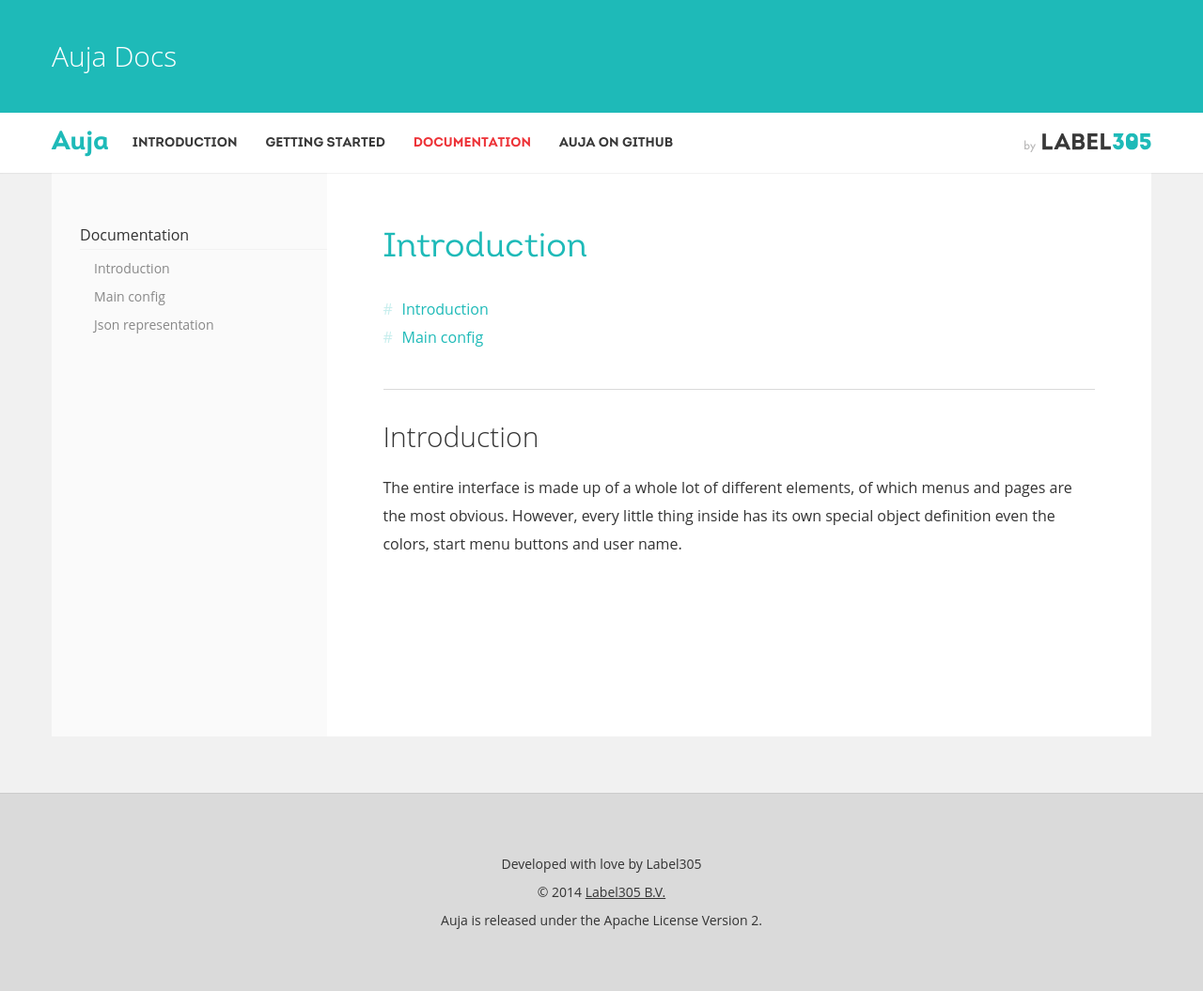
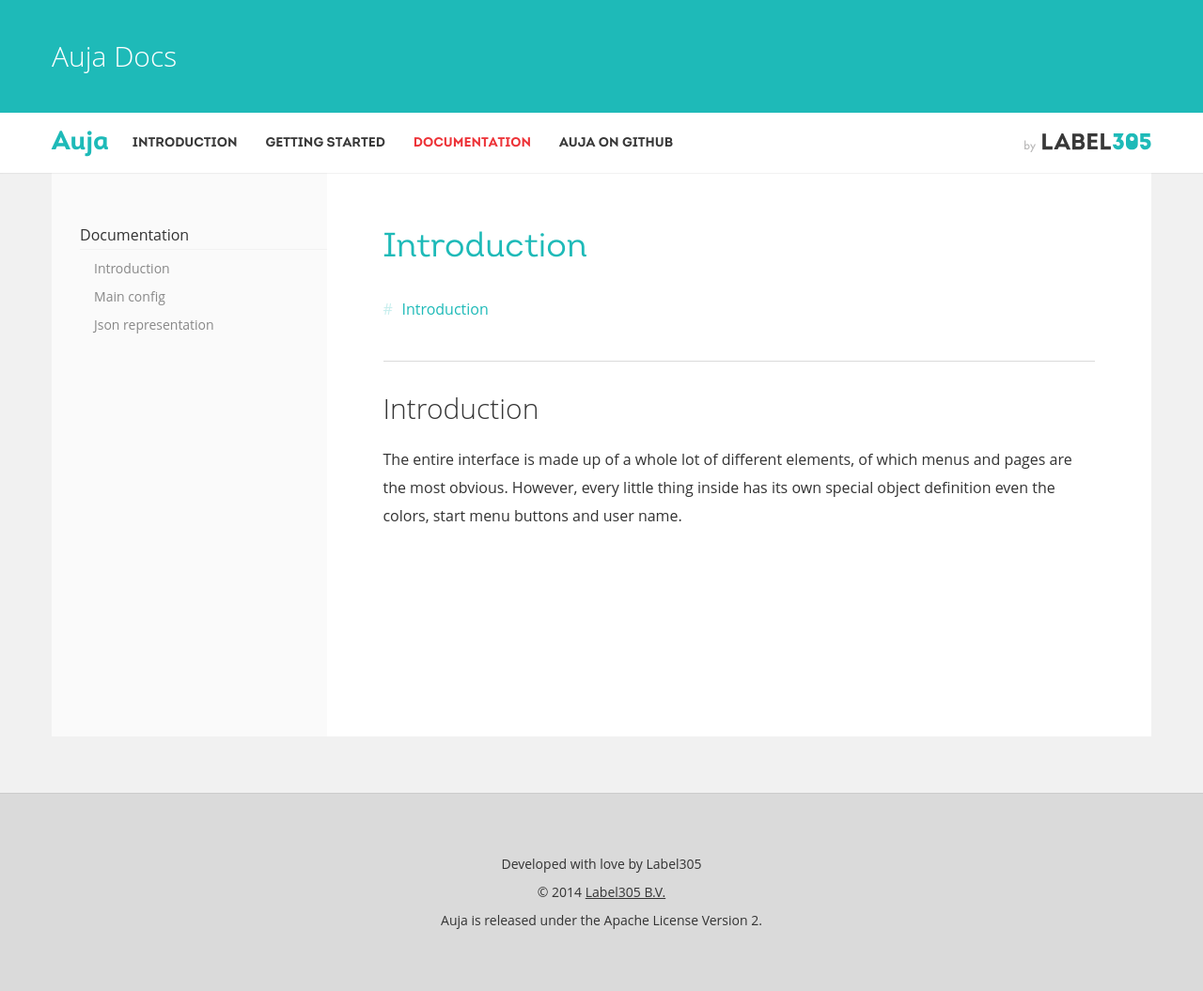
Before and after one commit to Label305/Auja, a Jekyll site: the page built from documentation/index.md, in a window 1280 px wide. Shown: the whole page at 94% size. Built offline with Jekyll 4.4.1, drawn with Linux system fonts in a browser that asks for light colours; nearby versions of some CDN libraries; a style sheet for code colours, icons or effects is not loaded.

Commit message:
Update index.md

```diff
--- a/documentation/index.md
+++ b/documentation/index.md
@@ -7,7 +7,6 @@ Introduction
 =====
 
 - [Introduction](#introduction)
-- [Main config](#phylosophy)
 
 Introduction
 -----
```
